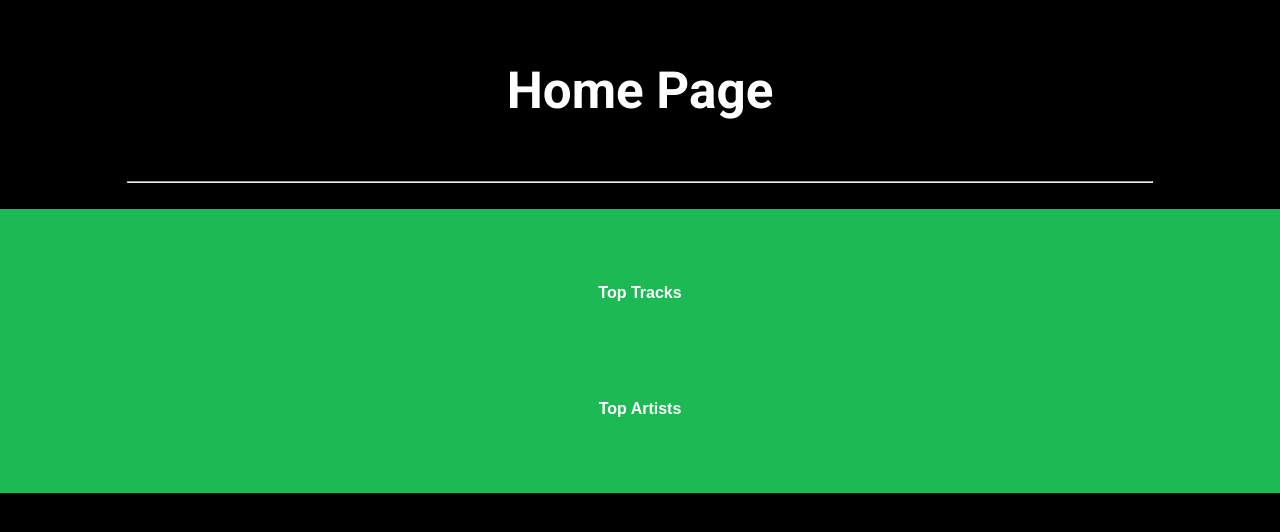
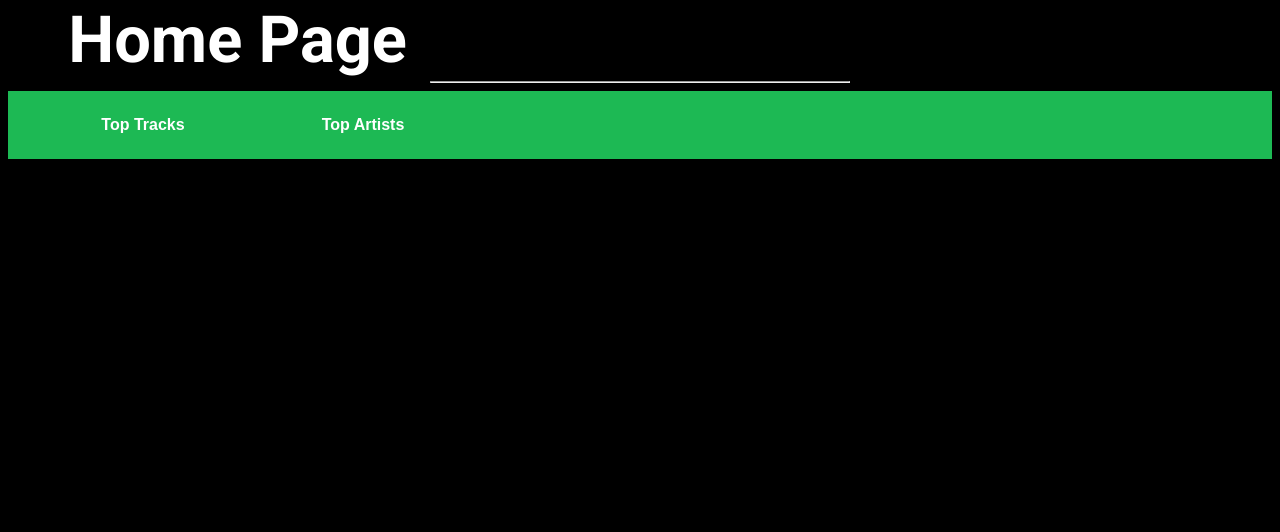
Before and after one commit to KevinL0206/spotify_stats_project_live, a Django app: page /spotify-callback/ in a window 1280 px wide. Shown: the top 532 px of the page. Run offline with Django 4.2, Linux system fonts and the light colour scheme.

Commit message:
update css

```diff
--- a/spotify_stats_app/static/css/style.css
+++ b/spotify_stats_app/static/css/style.css
@@ -1,86 +1,76 @@
-h1 {
+
+  h1{
     color: white;
-  font-size: 4vw; /* Responsive font size based on viewport width */
+    font-size: 65px;
     font-family: 'Roboto', sans-serif;
     font-weight: 700;
-  line-height: 1.2;
-  padding: 2%; /* Responsive padding */
-  text-align: center; /* Center the heading */
+    line-height: 30px;
+    padding-left: 35px;
+    margin:2%
   }
 
-body {
+
+  body{
     background-color: black;
     font-family: 'Roboto', sans-serif;
     font-weight: 400;
-  margin: 0;
-  padding: 0;
+
   }
 
-hr {
-  width: 80%;
-  margin: 2% auto; /* Center the horizontal rule */
+  hr{
+    width: 33%;
+    text-align: left;
   }
 
-main {
-  width: 90%;
+  main{
+    width: 80%;
     margin: auto;
-  padding: 2%;
   }
 
   ol.track-grid {
       display: grid;
-  grid-template-columns: repeat(auto-fill, minmax(150px, 1fr));
-  gap: 2%; /* Responsive gap */
+      grid-template-columns: repeat(5, 1fr);
+      gap: 50px;
+      column-gap: 100px;
       list-style-type: none;
-  padding: 2%;
-  margin: 2% 0;
+      padding: 10px;
+      padding-bottom: 30px;
+      margin: 1%;
   }
 
   ol.track-grid li {
       border: 3px solid gray;
-  padding: 2%; /* Responsive padding */
+      padding: 5px;
       text-align: center;
       color: white;
   }
 
   ol.track-grid img {
-  max-width: 100%;
-  height: auto;
+
+      max-width: 170px;
+      height: 170px;
   }
 
-button {
+  button{
     background-color: #1DB954;
     color: white;
-  padding: 2% 4%; /* Responsive padding */
-  width: 100%; /* Make buttons full width */
+    padding: 25px;
+    width: 200px;
     border: none;
-  margin: 2% 0;
+    margin-right: 20px;
     font-size: 1em;
     font-weight: 600;
   }
 
-button:hover {
+  button:hover{
     background-color: #1c8d43;
     transition: 0.15s;
   }
 
-section.buttons {
+  section.buttons{
     background-color: #1DB954;
-  padding: 2%;
+    padding-left: 35px;
     display: flex;
-  flex-wrap: wrap;
-  justify-content: center;
     position: sticky;
-  bottom: 0;
+    bottom: 0px;
   }
-
-/* Media Query for smaller screens (e.g., smartphones) */
-@media (max-width: 768px) {
-  h1 {
-    font-size: 6vw; /* Adjust font size for smaller screens */
-  }
-
-  ol.track-grid {
-    grid-template-columns: repeat(auto-fill, minmax(120px, 1fr)); /* Adjust grid for smaller screens */
-  }
-}
```
Also changed, not shown: 1 other file. Lines whose indentation alone changed are shown as unchanged.
